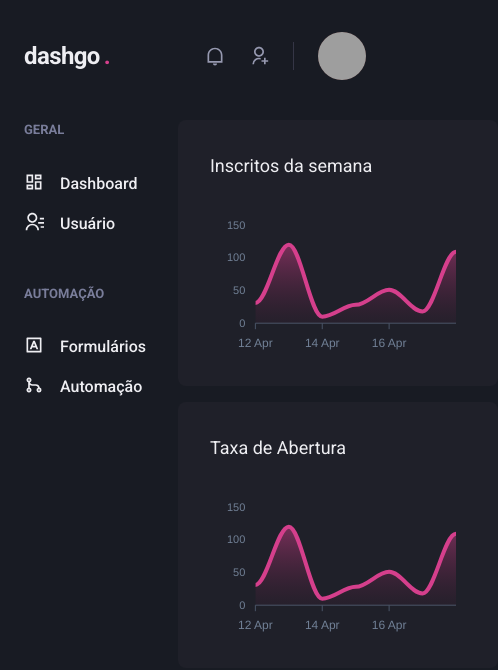
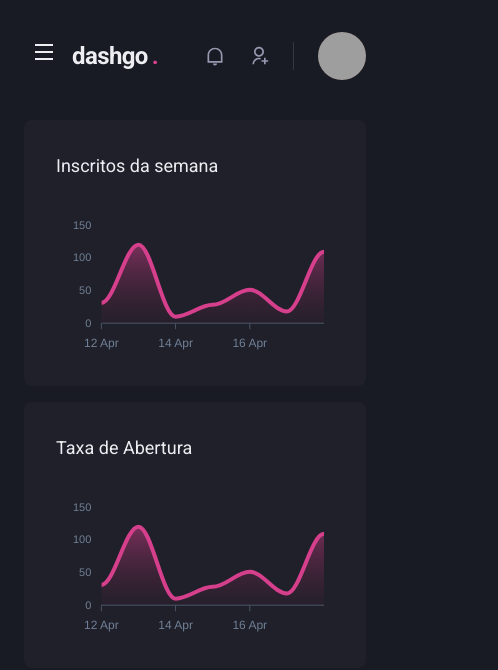
Before and after one commit to luanyata/dashgo, a Next.js app: page /dashboard in a window 390 px wide. Shown: the top 670 px of the page, 498 px wide, since content can reach past the window. Built offline with nearby package versions, Linux system fonts and the light colour scheme; grey boxes are pictures that could not be loaded.

Commit message:
:sparkles: (UI) Responsividade Sidebar

```diff
--- a/src/components/Header/index.tsx
+++ b/src/components/Header/index.tsx
@@ -1,10 +1,14 @@
-import { Flex, useBreakpointValue } from "@chakra-ui/react";
+import { Flex, useBreakpointValue, Icon, IconButton } from "@chakra-ui/react";
 import Profile from "./Profile";
 import NotificationNav from './NotificationNav'
 import Search from "./Search";
 import Logo from "./Logo";
+import { useSidebarDrawer } from "../../hooks/SidebarDraweContext";
+import { RiMenuLine } from "react-icons/ri";
 
 export function Header() {
+
+  const { onOpen } = useSidebarDrawer()
 
   const isWideVersion = useBreakpointValue({ base: false, lg: true })
 
@@ -20,6 +24,17 @@
       px="6"
       align="center"
     >
+
+      {!isWideVersion && (
+        <IconButton
+          aria-label="Open Navigation"
+          icon={<Icon as={RiMenuLine} />}
+          fontSize="24" variant="unstyled"
+          onClick={onOpen}
+          mr="2"
+        ></IconButton>
+      )}
+
       <Logo />
 
       {isWideVersion && <Search />}
--- /dev/null
+++ b/src/components/Sidebar/SidebarNav.tsx
@@ -0,0 +1,24 @@
+import { Stack } from "@chakra-ui/react";
+import React from "react";
+import { RiDashboardLine, RiContactsLine, RiInputMethodLine, RiGitMergeLine } from "react-icons/ri";
+import NavLink from "./NavLink";
+import NavSection from "./NavSection";
+
+export function SidebarNav() {
+  return (
+    <Stack spacing="12" align="flex-start">
+      <NavSection title="GERAL">
+
+        <NavLink icon={RiDashboardLine} href="/dashboard">Dashboard</NavLink>
+        <NavLink icon={RiContactsLine} href="/users">Usuário</NavLink>
+
+      </NavSection>
+
+      <NavSection title="AUTOMAÇÃO">
+        <NavLink icon={RiInputMethodLine} >Formulários</NavLink>
+        <NavLink icon={RiGitMergeLine} >Automação</NavLink>
+      </NavSection>
+
+    </Stack>
+  )
+}
--- a/src/components/Sidebar/index.tsx
+++ b/src/components/Sidebar/index.tsx
@@ -1,30 +1,39 @@
-import { Box, Stack, Text, Link, Icon } from "@chakra-ui/react";
-import {
-  RiContactsLine,
-  RiDashboardLine,
-  RiGitMergeLine,
-  RiInputMethodLine
-} from "react-icons/ri";
-import NavLink from "./NavLink";
-import NavSection from "./NavSection";
+import { Box, Drawer, DrawerBody, useBreakpointValue, DrawerCloseButton, DrawerContent, DrawerHeader, DrawerOverlay } from "@chakra-ui/react";
+import { useSidebarDrawer } from "../../hooks/SidebarDraweContext";
+import { SidebarNav } from "./SidebarNav";
 
 export function Sidebar() {
+
+  const { isOpen, onClose } = useSidebarDrawer()
+
+  const isDrawerSidebar = useBreakpointValue({
+    base: true,
+    lg: false
+  })
+
+
+  if (isDrawerSidebar) {
+    return (
+      <Drawer isOpen={isOpen} placement="left" onClose={onClose}>
+        <DrawerOverlay>
+          <DrawerContent bg="gray.800" p="4">
+            <DrawerCloseButton mt="6" />
+            <DrawerHeader>Navegação</DrawerHeader>
+
+            <DrawerBody>
+              <SidebarNav />
+            </DrawerBody>
+          </DrawerContent>
+        </DrawerOverlay>
+      </Drawer>
+    )
+  }
+
+
+
   return (
     <Box as="aside" w="64" mr="8">
-      <Stack spacing="12" align="flex-start">
-        <NavSection title="GERAL">
-
-          <NavLink icon={RiDashboardLine} href="/dashboard">Dashboard</NavLink>
-          <NavLink icon={RiContactsLine} href="/users">Usuário</NavLink>
-
-        </NavSection>
-
-        <NavSection title="AUTOMAÇÃO">
-          <NavLink icon={RiInputMethodLine} >Formulários</NavLink>
-          <NavLink icon={RiGitMergeLine} >Automação</NavLink>
-        </NavSection>
-
-      </Stack>
+      <SidebarNav />
     </Box>
   );
 }
--- /dev/null
+++ b/src/hooks/SidebarDraweContext.tsx
@@ -0,0 +1,27 @@
+import { useDisclosure, UseDisclosureReturn } from "@chakra-ui/react";
+import { useRouter } from "next/dist/client/router";
+import { createContext, ReactNode, useContext, useEffect } from "react";
+
+interface SidebarDrawerProviderProps {
+  children: ReactNode
+}
+
+const SidebarDrawerContext = createContext({} as UseDisclosureReturn);
+
+export function SidebarDrawerProvider({ children }: SidebarDrawerProviderProps) {
+  const disclosure = useDisclosure()
+
+  const router = useRouter()
+
+  useEffect(() => {
+    disclosure.onClose()
+  }, [router.asPath])
+
+  return (
+    <SidebarDrawerContext.Provider value={disclosure}>
+      {children}
+    </SidebarDrawerContext.Provider>
+  )
+}
+
+export const useSidebarDrawer = () => useContext(SidebarDrawerContext)
--- a/src/pages/_app.tsx
+++ b/src/pages/_app.tsx
@@ -1,11 +1,14 @@
 import { ChakraProvider } from "@chakra-ui/react"
 import { AppProps } from "next/app"
+import { SidebarDrawerProvider } from "../hooks/SidebarDraweContext"
 import { theme } from "../styles/theme"
 
 function MyApp({ Component, pageProps }: AppProps) {
   return (
     <ChakraProvider theme={theme}>
-      <Component {...pageProps} />
+      <SidebarDrawerProvider>
+        <Component {...pageProps} />
+      </SidebarDrawerProvider>
     </ChakraProvider>
   )
 }
```
